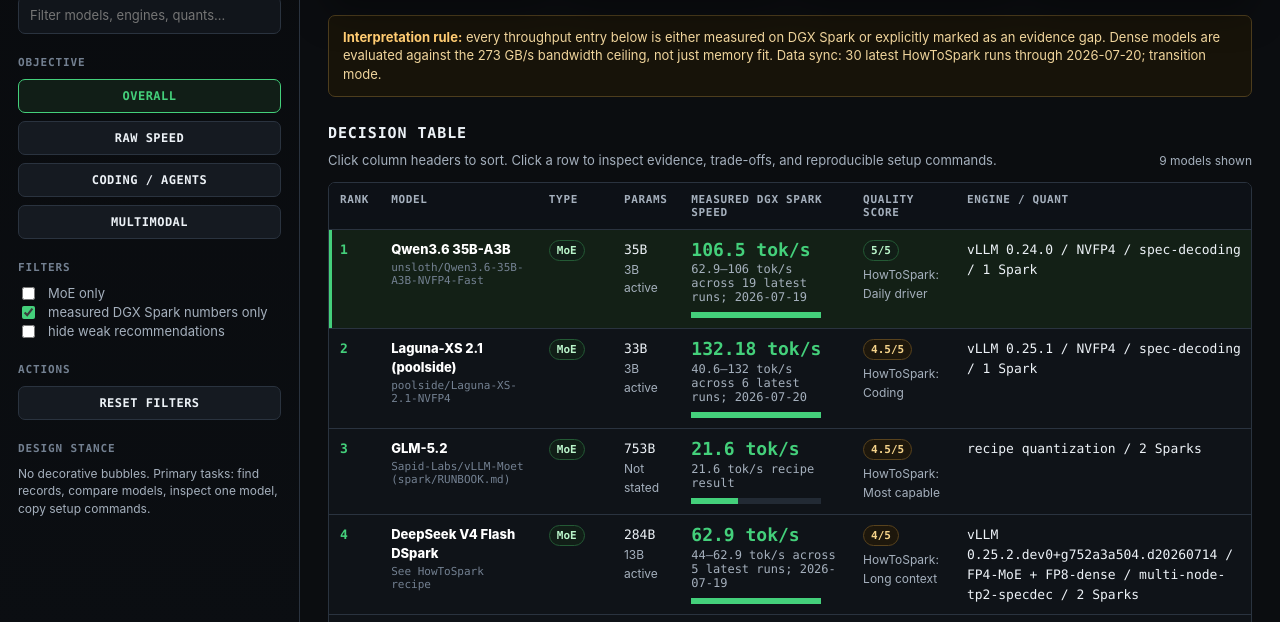
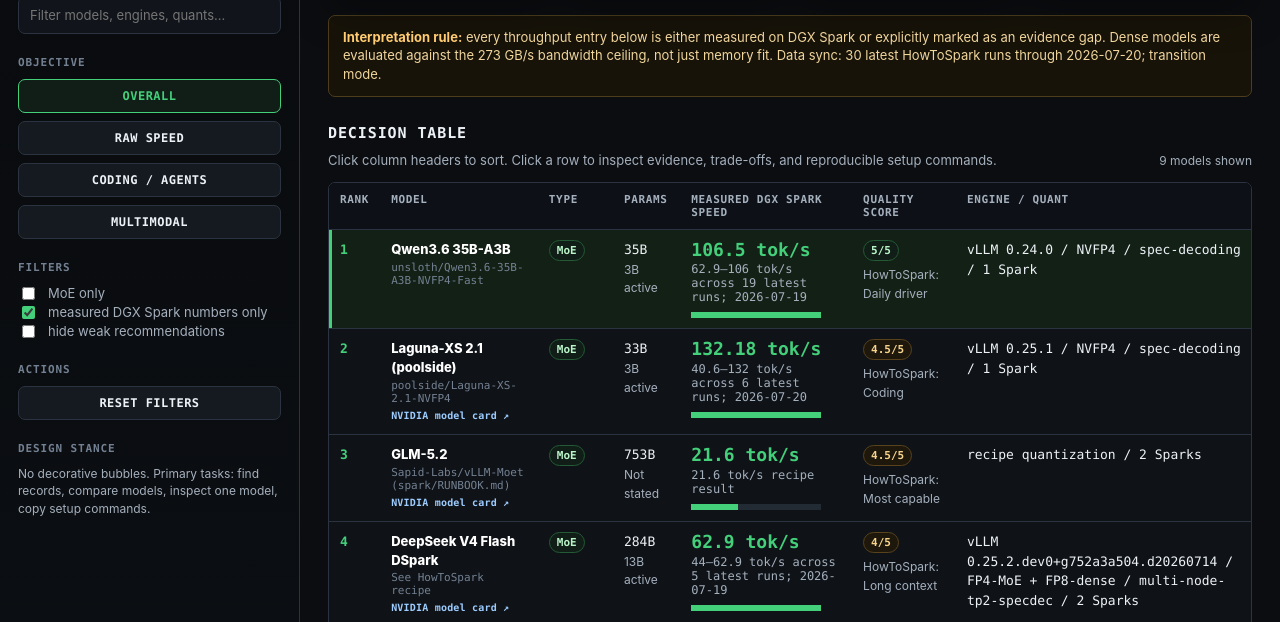
Before and after one commit to robertZaufall/spark-inference, a website: page index.html in a window 1280 px wide. Shown: the part 160-782 px from the top of the page. Drawn offline with Linux system fonts and the light colour scheme.

Commit message:
Link NVIDIA model cards

```diff
--- a/data/howtospark-data.js
+++ b/data/howtospark-data.js
@@ -60,6 +60,7 @@
       "rank": 1,
       "name": "Qwen3.6 35B-A3B",
       "official": "unsloth/Qwen3.6-35B-A3B-NVFP4-Fast",
+      "nvidiaModelCardUrl": null,
       "type": "MoE",
       "totalParams": "35B",
       "activeParams": "3B active",
@@ -94,6 +95,7 @@
       "rank": 2,
       "name": "Laguna-XS 2.1 (poolside)",
       "official": "poolside/Laguna-XS-2.1-NVFP4",
+      "nvidiaModelCardUrl": "https://build.nvidia.com/poolside/laguna-xs-2.1/modelcard",
       "type": "MoE",
       "totalParams": "33B",
       "activeParams": "3B active",
@@ -128,6 +130,7 @@
       "rank": 3,
       "name": "GLM-5.2",
       "official": "Sapid-Labs/vLLM-Moet (spark/RUNBOOK.md)",
+      "nvidiaModelCardUrl": "https://build.nvidia.com/z-ai/glm-5.2/modelcard",
       "type": "MoE",
       "totalParams": "753B",
       "activeParams": "Not stated",
@@ -163,6 +166,7 @@
       "rank": 4,
       "name": "DeepSeek V4 Flash DSpark",
       "official": "See HowToSpark recipe",
+      "nvidiaModelCardUrl": "https://build.nvidia.com/deepseek-ai/deepseek-v4-flash/modelcard",
       "type": "MoE",
       "totalParams": "284B",
       "activeParams": "13B active",
@@ -198,6 +202,7 @@
       "rank": 5,
       "name": "Hy3 NVFP4",
       "official": "LibertAIDAI/Hy3-NVFP4 — deploy/README.md (2× GB10 recipe)",
+      "nvidiaModelCardUrl": null,
       "type": "MoE",
       "totalParams": "295B",
       "activeParams": "21B active",
@@ -232,6 +237,7 @@
       "rank": 6,
       "name": "Hy3 REAP-48e",
       "official": "models/hy3.md — Sapid Labs lab log",
+      "nvidiaModelCardUrl": null,
       "type": "MoE",
       "totalParams": "Not stated",
       "activeParams": "Not stated",
--- a/index.html
+++ b/index.html
@@ -99,6 +99,7 @@
     .rank { font: 700 13px var(--mono); color: var(--green); }
     .model { font-weight: 800; color: #fff; }
     .official { font: 11px var(--mono); color: var(--faint); margin-top: 2px; }
+    .model-card-link { display: inline-block; margin-top: 4px; color: #9dccff; font: 700 10px var(--mono); letter-spacing: .02em; }
     .chip { display: inline-flex; align-items: center; gap: 6px; padding: 3px 7px; border: 1px solid var(--border); border-radius: 999px; background: var(--chip); color: var(--muted); font: 700 11px var(--mono); margin: 0 4px 4px 0; white-space: nowrap; }
     .chip.good { color: #baf5ca; border-color: #245a35; background: #111e17; }
     .chip.warn { color: #f5d38a; border-color: #59431d; background: #1d170c; }
@@ -392,7 +393,7 @@
         verdict: 'Use when dense coding-agent quality is preferred and 15–21 tok/s is acceptable.'
       },
       {
-        id: 'gemma31', rank: 5, name: 'Gemma 4 31B', official: 'google/gemma-4-31B-it / nvidia NVFP4 variant', type: 'Dense', totalParams: '30.7B', activeParams: '30.7B active', context: '256K', speedMax: 10.6, speedTypical: '≈6.5–10.6 tok/s', speedRange: 'BF16 ~3.7; FP8/NVFP4 ~6.5–6.9; AWQ int4 10.6', engine: 'vLLM / FP8 or NVFP4; AWQ int4 reports', quality: 4, qualityLabel: 'Strong Gemma quality', recommendation: 'Medium-low', measured: true, multimodal: true, coding: true,
+        id: 'gemma31', rank: 5, name: 'Gemma 4 31B', official: 'google/gemma-4-31B-it / nvidia NVFP4 variant', nvidiaModelCardUrl: 'https://build.nvidia.com/google/gemma-4-31b-it/modelcard', type: 'Dense', totalParams: '30.7B', activeParams: '30.7B active', context: '256K', speedMax: 10.6, speedTypical: '≈6.5–10.6 tok/s', speedRange: 'BF16 ~3.7; FP8/NVFP4 ~6.5–6.9; AWQ int4 10.6', engine: 'vLLM / FP8 or NVFP4; AWQ int4 reports', quality: 4, qualityLabel: 'Strong Gemma quality', recommendation: 'Medium-low', measured: true, multimodal: true, coding: true,
         strengths: ['Strongest Gemma quality', 'Multimodal', 'Official NVFP4 Blackwell path'],
         weaknesses: ['Slow dense decode on 273 GB/s memory', 'Poor speed/value relative to MoE alternatives', 'Early setup workarounds reported'],
         sources: ['gemma31Forum', 'gemmaCard'],
@@ -507,7 +508,7 @@
       tbody.innerHTML = rows.map((m, idx) => `
         <tr data-id="${m.id}" class="${m.id === selectedId ? 'selected' : ''}">
           <td><span class="rank">${objective === 'overall' ? m.rank : idx + 1}</span></td>
-          <td><div class="model">${m.name}</div><div class="official">${m.official}</div></td>
+          <td><div class="model">${m.name}</div><div class="official">${m.official}</div>${m.nvidiaModelCardUrl ? `<a class="model-card-link" href="${m.nvidiaModelCardUrl}" target="_blank" rel="noopener">NVIDIA model card ↗</a>` : ''}</td>
           <td><span class="chip ${m.type === 'MoE' ? 'good' : 'warn'}">${m.type}</span></td>
           <td><span class="mono">${m.totalParams}</span><br><span class="small">${m.activeParams}</span></td>
           <td><div class="speed">${m.speedTypical}</div><div class="range">${m.speedRange}</div><div class="bar"><span style="width:${Math.min(100, m.speedMax/60*100)}%"></span></div></td>
@@ -516,7 +517,8 @@
           <td><span class="${recClass(m.recommendation)}">${m.recommendation}</span></td>
         </tr>`).join('');
       rowCount.textContent = `${rows.length} model${rows.length === 1 ? '' : 's'} shown`;
-      tbody.querySelectorAll('tr').forEach(tr => tr.addEventListener('click', () => {
+      tbody.querySelectorAll('tr').forEach(tr => tr.addEventListener('click', event => {
+        if (event.target.closest('a')) return;
         selectedId = tr.dataset.id;
         renderAll();
       }));
@@ -527,7 +529,7 @@
       detailContent.innerHTML = `
         <h3>${m.name}</h3>
         <div class="kv">
-          <div>Official</div><div>${m.official}</div>
+          <div>Official</div><div>${m.official}${m.nvidiaModelCardUrl ? ` · <a href="${m.nvidiaModelCardUrl}" target="_blank" rel="noopener">NVIDIA model card ↗</a>` : ''}</div>
           <div>Architecture</div><div>${m.type}</div>
           <div>Total params</div><div>${m.totalParams}</div>
           <div>Active params</div><div>${m.activeParams}</div>
--- a/scripts/update-howtospark.mjs
+++ b/scripts/update-howtospark.mjs
@@ -229,6 +229,7 @@
       rank,
       name: displayName(recipe, matchingBenchmarks),
       official: recipe.via || 'See HowToSpark recipe',
+      nvidiaModelCardUrl: config.nvidiaModelCards?.[recipe.slug] || null,
       type: kind,
       totalParams: params.totalParams,
       activeParams: params.activeParams,
@@ -282,6 +283,7 @@
       rank,
       name: first.name,
       official: 'See HowToSpark benchmark',
+      nvidiaModelCardUrl: config.nvidiaModelCards?.[slug] || null,
       type: 'Unknown',
       totalParams: 'Not stated',
       activeParams: 'Not stated',
--- a/scripts/validate-site.mjs
+++ b/scripts/validate-site.mjs
@@ -25,6 +25,9 @@
     throw new Error(`Missing evidence source for ${model.id}`);
   }
   if (!model.command || !model.verdict) throw new Error(`Incomplete recipe data for ${model.id}`);
+  if (model.nvidiaModelCardUrl && !/^https:\/\/build\.nvidia\.com\/.+\/modelcard$/.test(model.nvidiaModelCardUrl)) {
+    throw new Error(`Invalid NVIDIA model-card URL for ${model.id}`);
+  }
 });
 
 const html = await fs.readFile(path.join(root, 'index.html'), 'utf8');
```
Also changed, not shown: data-source.config.json (+6 -1 lines).
